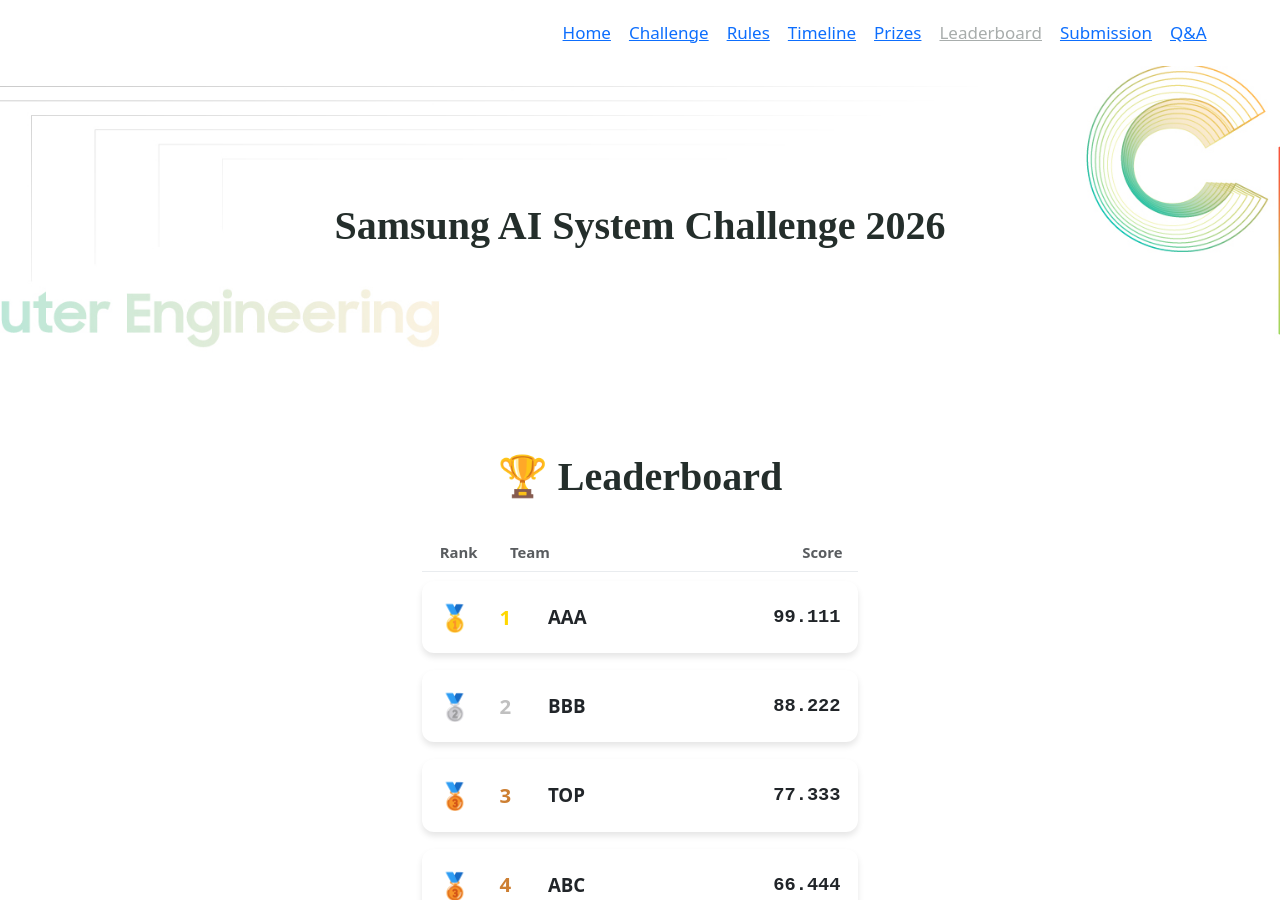
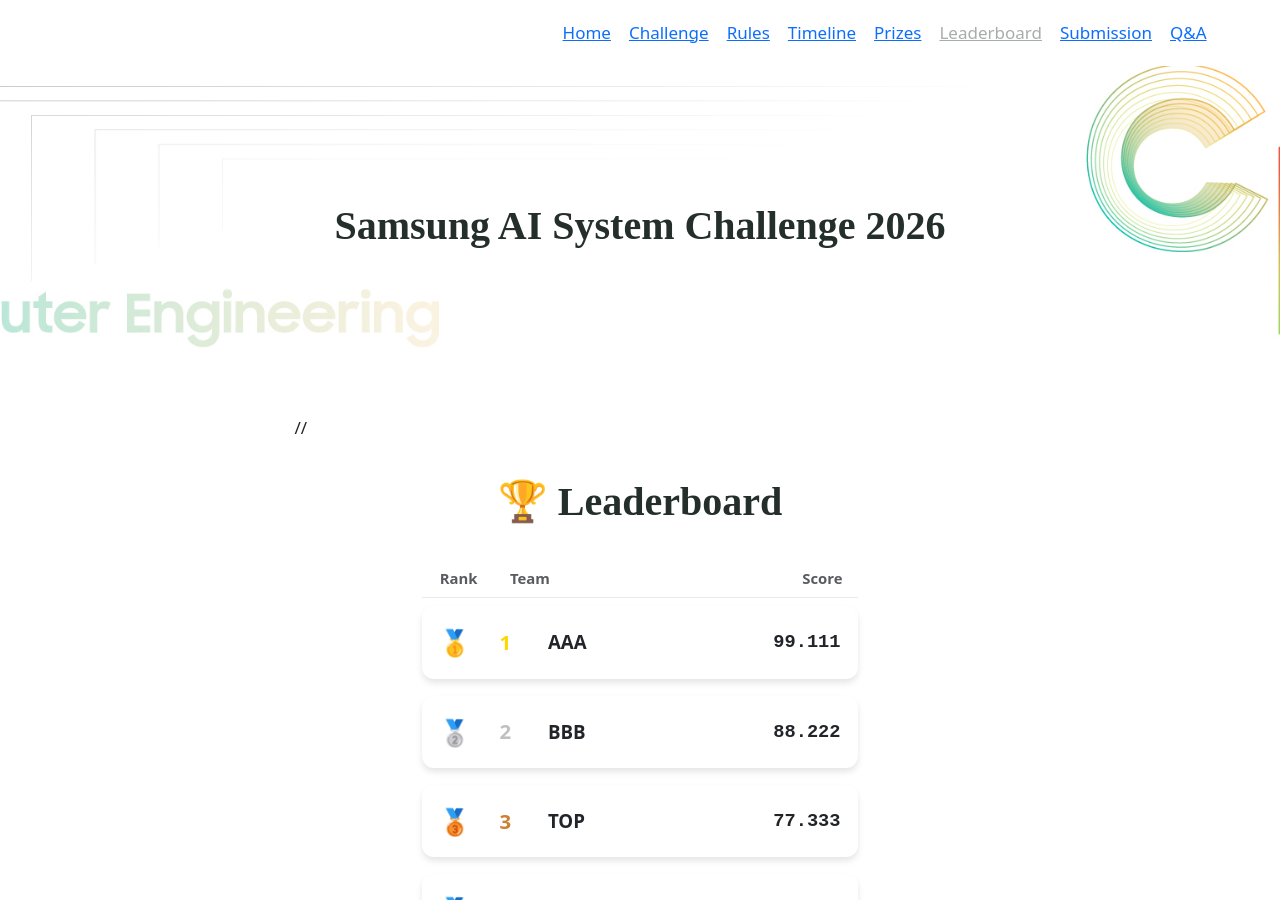
Before and after one commit to AISystemChallenge/AISystemChallenge.github.io, a Jekyll site: the page built from leaderboard.md, in a window 1280 px wide and 900 px high. Built offline with Jekyll 4.4.1, drawn with Linux system fonts in a browser that asks for light colours; some web fonts are replaced.

Commit message:
Update leaderboard.md

```diff
--- a/leaderboard.md
+++ b/leaderboard.md
@@ -11,7 +11,7 @@ excerpt:
     <meta charset="UTF-8">
     <meta name="viewport" content="width=device-width, initial-scale=1.0">
     <title>Leaderboard</title>
-    <link href="https://cdn.jsdelivr.net/npm/bootstrap@5.3.0/dist/css/bootstrap.min.css" rel="stylesheet">
+    //<link href="https://cdn.jsdelivr.net/npm/bootstrap@5.3.0/dist/css/bootstrap.min.css" rel="stylesheet">
     <style>
         .leaderboard-card {
             background: white;
```
